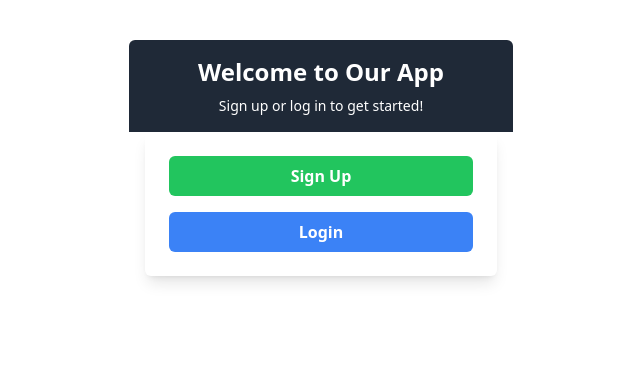
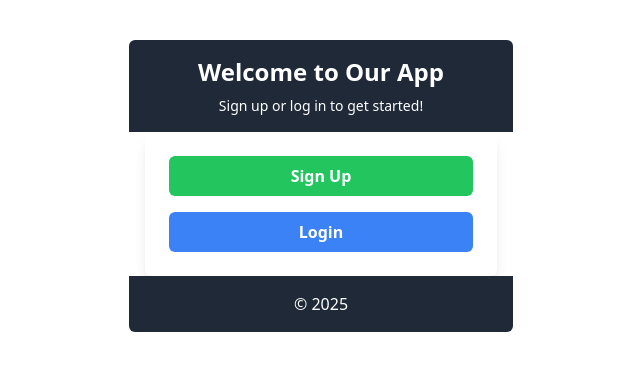
Before and after one commit to JithuPrabhakar/cric-pool, a React (Vite) app: page / in a window 1280 px wide. Shown: the top 370 px of the page, without its empty margins (319-959 px from the left). Built offline with nearby package versions, Linux system fonts and the light colour scheme.

Commit message:
creates footer in home page

```diff
--- a/src/pages/Home.jsx
+++ b/src/pages/Home.jsx
@@ -26,6 +26,11 @@ const Home = () => {
           </NavLink>
         </div>
       </div>
+
+      {/* Footer Section */}
+      <div className='bg-gray-800 text-white text-center py-4 rounded-b-md'>
+        &copy; 2025
+      </div>
     </div>
   )
 }
```
